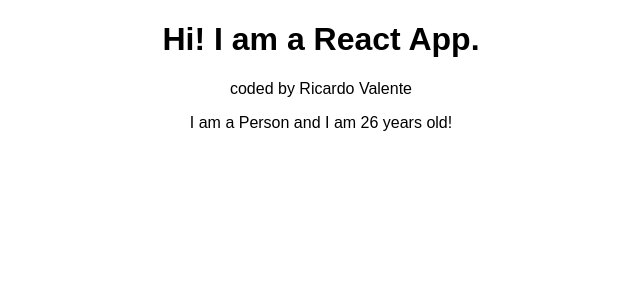
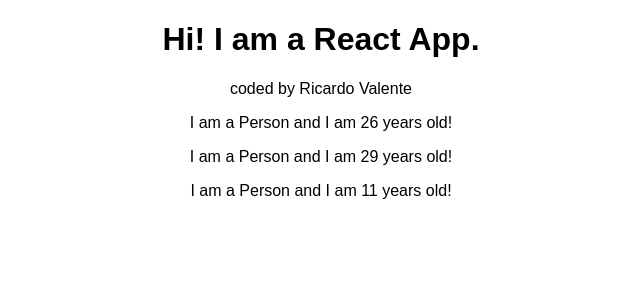
Before and after one commit to ricardo-valente/react_practicing, a React (Create React App) app: page / in a window 1280 px wide. Shown: the top 300 px of the page, without its empty margins (319-959 px from the left). Built offline with nearby package versions, Linux system fonts and the light colour scheme.

Commit message:
added props to each Person component

```diff
--- a/src/App.js
+++ b/src/App.js
@@ -9,11 +9,12 @@
         <header>
           <h1>Hi! I am a React App.</h1>
           <p>coded by Ricardo Valente</p>
-          <Person />
+          <Person name="Ricardo" age="31" />
+          <Person name="João" age="25" />
+          <Person name="Laurentino" age="28" />
         </header>
       </div>
     );
-    // return React.createElement('div', {className: 'App'}, React.createElement('h1', null, 'Ricardo Valente'));
   }
 }
 
```
